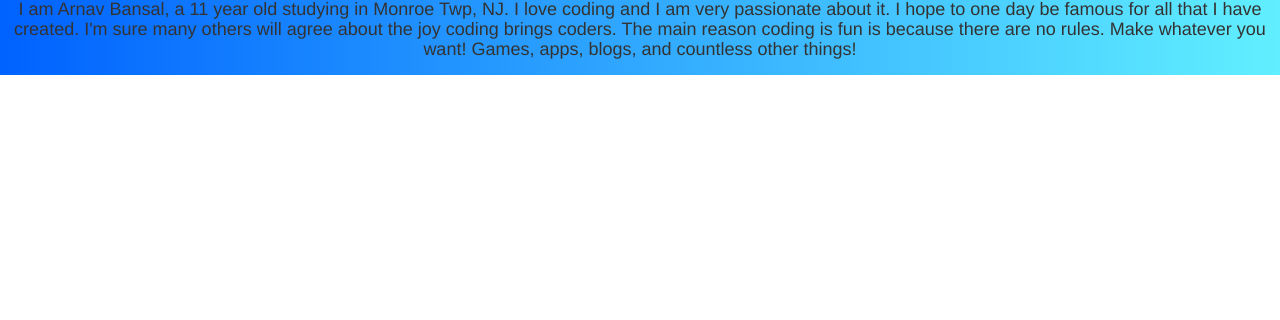
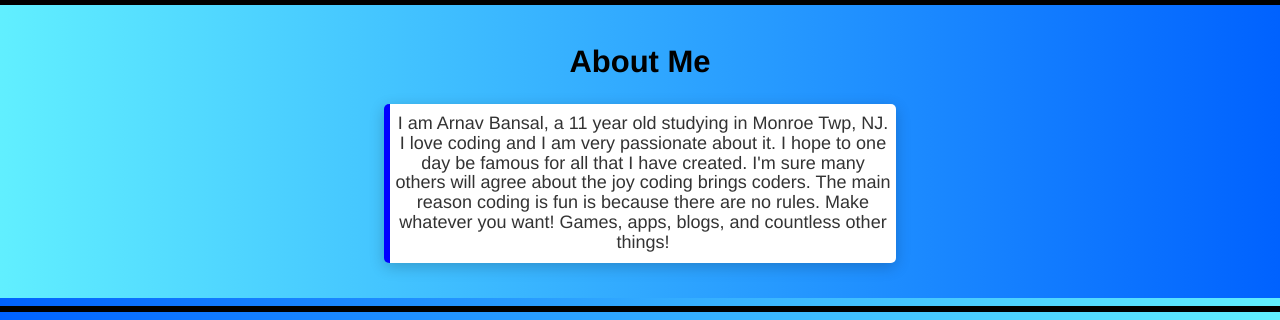
Before and after one commit to ArnavBansalCodes/Arnav, a plain HTML site: page index.html in a window 1280 px wide. Shown: the part 725-1045 px from the top of the page. Before the commit the page ends 800 px from the top, so only its background shows below. Drawn offline with nearby package versions, Linux system fonts and the light colour scheme; a script that the page names is missing.

Commit message:
Add files via upload

```diff
--- a/index.html
+++ b/index.html
@@ -14,23 +14,27 @@
     <ul class="menu">
         <li class="links"><a href="#home">Home</a></li>
         <li class="links"><a href="#aboutme">About Me</a></li>
+        <li class="links"><a href="#skill">My Skills</a></li>
         <li class="links"><a href="#proj">My Projects</a></li>
-        <li class="links"><a href="#skill">My Skills</a></li>
         <li class="links"><a href="#upcomapp">Upcoming apps</a></li>
-
         <li class="links"><a href="#contact">Contact</a></li>
     </ul>
 
     <section id="home" class="section">
-        <img src="Me.png">
+        <img src="Me.png" id="homeimg">
         <h1 id="welcometxt">Welcome!</h1>
         <h2>My name is Arnav Bansal!</h2>
 
     </section>
-    <div class="line2"></div>
+
     <section id="aboutme">
+        <div class="line2"></div>
         <h2 id="AboutMeTxt">About Me</h2>
-        <h4>I am Arnav Bansal, a 11 year old studying in Monroe Twp, NJ. I love coding and I am very passionate about it. I hope to one day be famous for all that I have created. I'm sure many others will agree about the joy coding brings coders. The main reason coding is fun is because there are no rules. Make whatever you want! Games, apps, blogs, and countless other things!</h4>
+        <h4 id="meinfo">I am Arnav Bansal, a 11 year old studying in Monroe Twp, NJ. I love coding and I am very passionate about it. I hope to one day be famous for all that I have created. I'm sure many others will agree about the joy coding brings coders. The main reason coding is fun is because there are no rules. Make whatever you want! Games, apps, blogs, and countless other things!</h4>
+    </section>
+
+    <section id="skill">
+        <div class="line2"></div>
     </section>
 
 </body></html>
--- a/style.css
+++ b/style.css
@@ -71,6 +71,7 @@ html {
     font-size: 31px;
     color: black;
     font-weight: 700;
+    margin-top: 40px;
 }
 
 #welcometxt {
@@ -78,3 +79,36 @@ html {
     color: black;
     font-weight: 700;
 }
+
+#meinfo {
+    width: 40%;
+    text-align: center;
+    box-shadow: 0 4px 15px 0 rgb(0 0 0 / 20%);
+    background-color: white;
+    padding-top: 10;
+    padding-bottom: 10;
+    border-radius: 5px;
+    border-left: 6px solid blue;
+    padding-left: 5px;
+    padding-right: 5px;
+    margin-left: 30%;
+    margin-top: 25px;
+}
+
+#aboutme {
+    align-items: center;
+    background: linear-gradient(90deg, hsla(186, 100%, 69%, 1) 0%, hsla(217, 100%, 50%, 1) 100%);
+    padding-bottom: 25px;
+}
+
+#home {
+    padding-top: 70px;
+}
+
+#homeimg {
+    border: 6px solid black;
+}
+
+#skill {
+    background: linear-gradient(90deg, hsla(217, 100%, 50%, 1) 0%, hsla(186, 100%, 69%, 1) 100%);
+}
```
